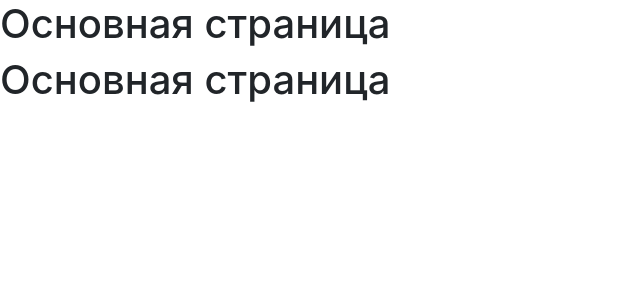
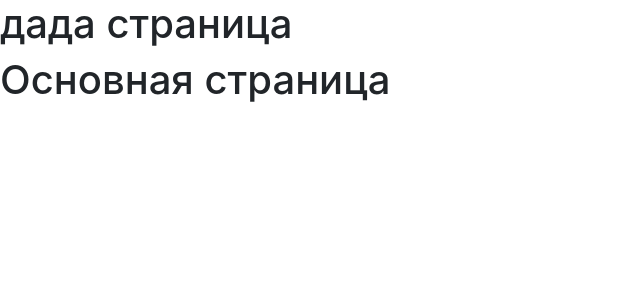
Before and after one commit to zggfds/render, a Flask app: page / in a window 1280 px wide. Shown: the part 56-356 px from the top of the page, without its empty margins (0-640 px from the left). Run offline with Flask 3, Linux system fonts and the light colour scheme.

Commit message:
Update index.html

```diff
--- a/templates/index.html
+++ b/templates/index.html
@@ -7,7 +7,7 @@
 {% block body %}
 
 <h1><h1>
-<h1>Основная страница<h1>
+<h1>дада страница<h1>
 <h1>Основная страница<h1>
 
 {% endblock %}
```
